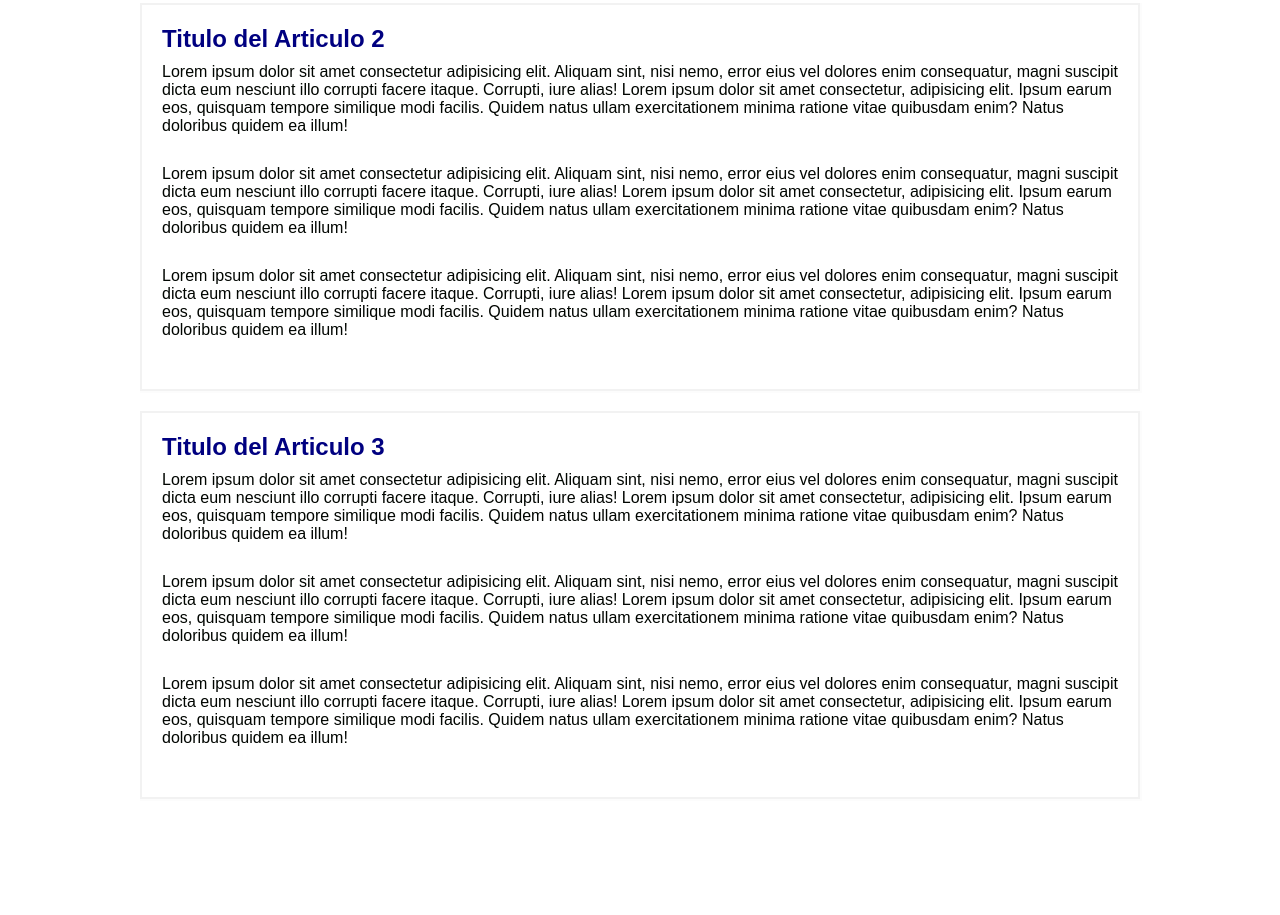
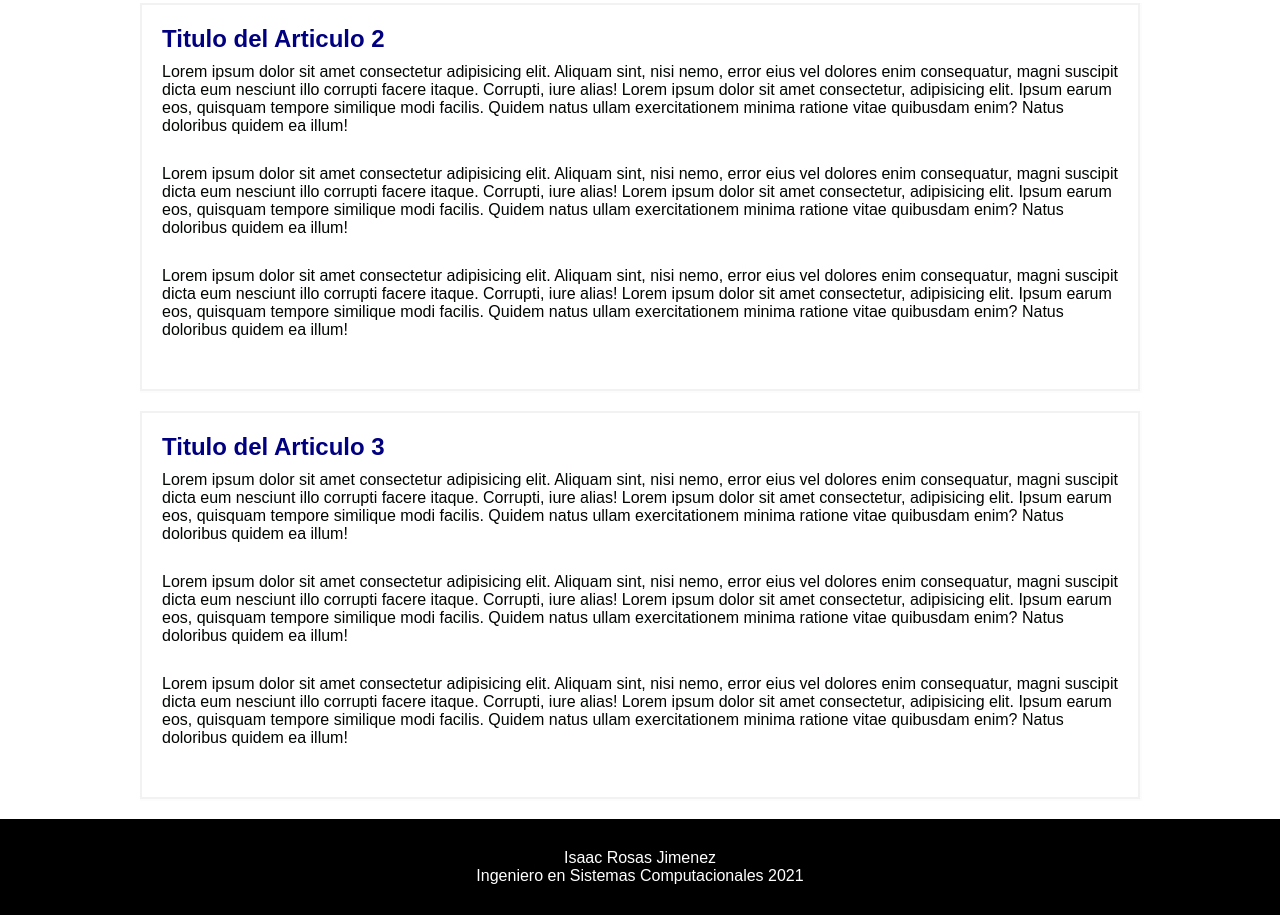
Before and after one commit to SoyIsaacRs/BlogPlatziMaster, a plain HTML site: page index.html in a window 1280 px wide. Shown: the part 522-1437 px from the top of the page. Before the commit the page ends 1341 px from the top, so only its background shows below. Drawn offline with Linux system fonts and the light colour scheme.

Commit message:
Implementacion del footer en el index

```diff
--- a/css/estilos.css
+++ b/css/estilos.css
@@ -55,3 +55,11 @@ section p{
     color: #000500;
     margin-bottom: 30px;
 }
+
+footer{
+    text-align: center;
+    width: 100%;
+    padding: 30px 50px;
+    background: #000;
+    color: #fff;
+}
--- a/index.html
+++ b/index.html
@@ -73,5 +73,9 @@
              </p>
         </section>
     </main>
+    <footer>
+        <p>Isaac Rosas Jimenez</p>
+        <p>Ingeniero en Sistemas Computacionales 2021</p>
+    </footer>
 </body>
 </html>
```
